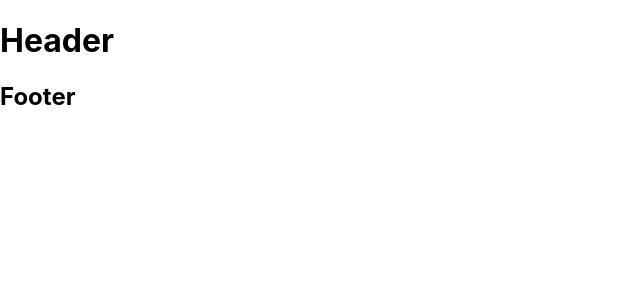
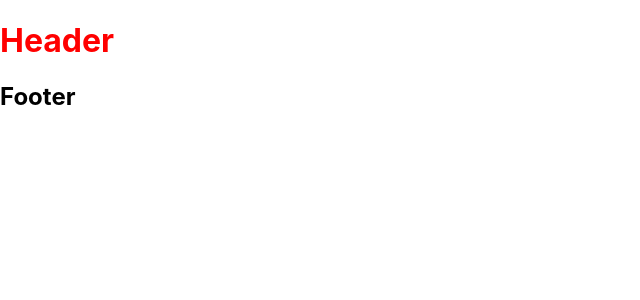
Before and after one commit to julinuzzo19/react-test, a React (Create React App) app: page / in a window 1280 px wide. Shown: the top 300 px of the page, without its empty margins (0-640 px from the left). Built offline with nearby package versions, Linux system fonts and the light colour scheme.

Commit message:
added footer and header

```diff
--- a/package.json
+++ b/package.json
@@ -9,6 +9,7 @@
     "react": "^17.0.2",
     "react-dom": "^17.0.2",
     "react-scripts": "5.0.0",
+    "styled-components": "^5.3.3",
     "web-vitals": "^2.1.3"
   },
   "scripts": {
--- a/src/components/common/Header/Header.js
+++ b/src/components/common/Header/Header.js
@@ -1,4 +1,4 @@
-
+import './styles.css'
 const Header = () => {
   return (
     <>
--- /dev/null
+++ b/src/components/common/Header/styles.css
@@ -0,0 +1,3 @@
+h1{
+    color: red;
+}
```
Also changed, not shown: 1 other file (tests, documents, lock files or other folders).
